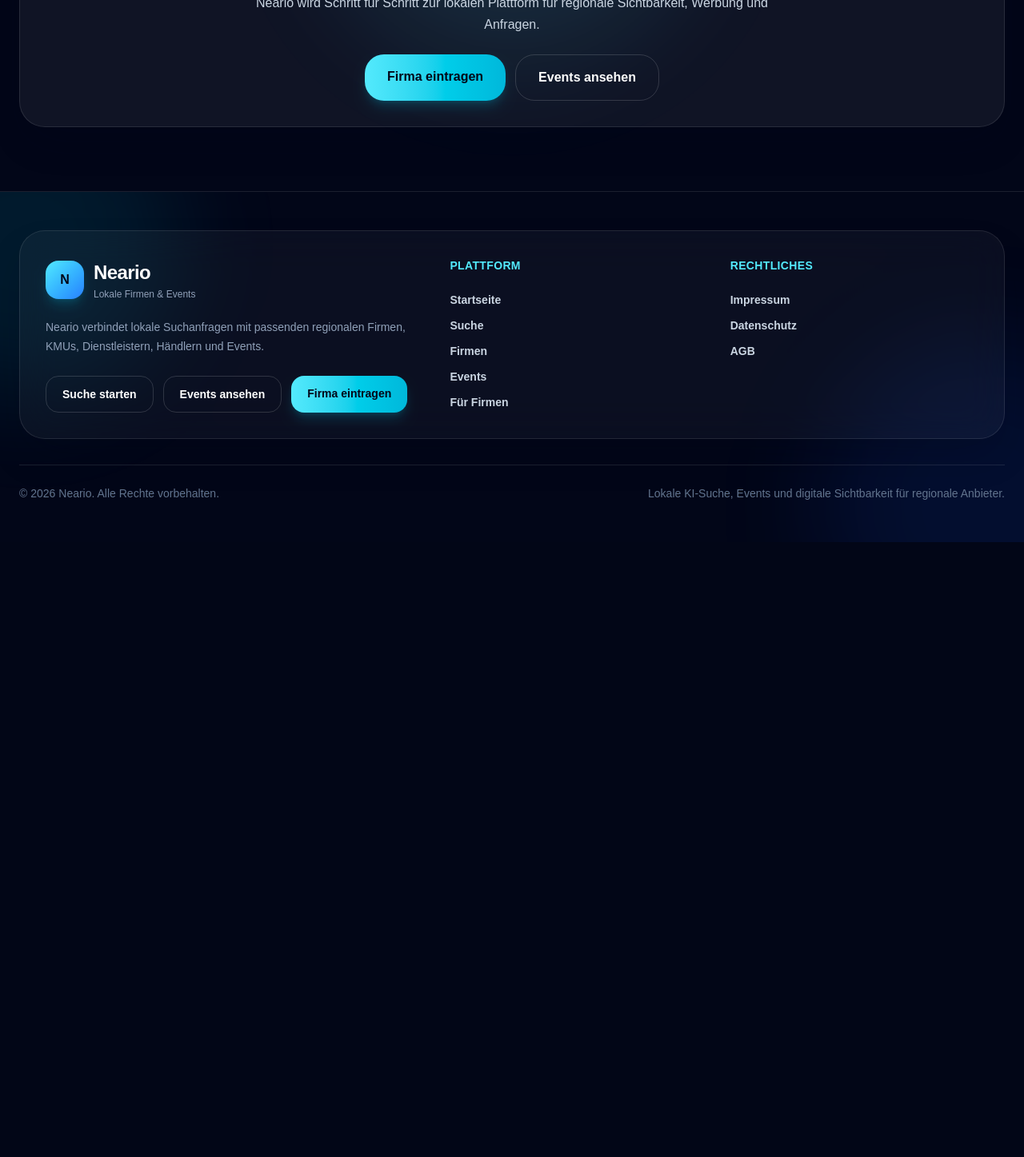
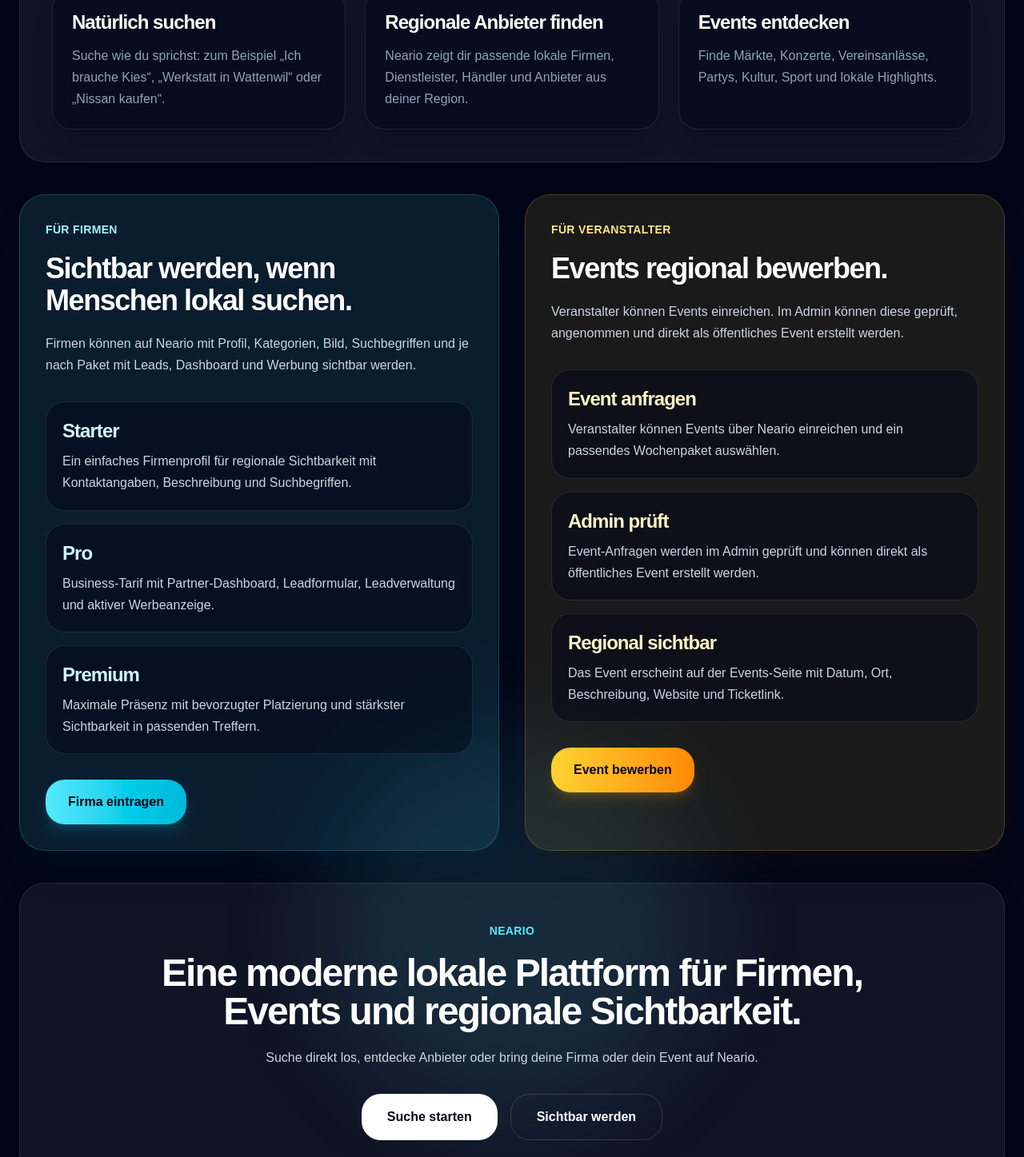
Before and after one commit to mrbern/Locario, a Next.js app: page / in a window 1280 px wide. Shown: the part 1330-2777 px from the top of the page at 80% size. Before the commit the page ends 2008 px from the top, so only its background shows below. Built offline with nearby package versions, Linux system fonts and the light colour scheme.

Commit message:
Finalize homepage structure

```diff
--- a/src/app/page.tsx
+++ b/src/app/page.tsx
@@ -3,6 +3,60 @@
 import { FormEvent, useState } from "react";
 import Link from "next/link";
 import { useRouter } from "next/navigation";
+
+const userBenefits = [
+  {
+    title: "Natürlich suchen",
+    description:
+      "Suche wie du sprichst: zum Beispiel „Ich brauche Kies“, „Werkstatt in Wattenwil“ oder „Nissan kaufen“.",
+  },
+  {
+    title: "Regionale Anbieter finden",
+    description:
+      "Neario zeigt dir passende lokale Firmen, Dienstleister, Händler und Anbieter aus deiner Region.",
+  },
+  {
+    title: "Events entdecken",
+    description:
+      "Finde Märkte, Konzerte, Vereinsanlässe, Partys, Kultur, Sport und lokale Highlights.",
+  },
+];
+
+const businessBenefits = [
+  {
+    title: "Starter",
+    description:
+      "Ein einfaches Firmenprofil für regionale Sichtbarkeit mit Kontaktangaben, Beschreibung und Suchbegriffen.",
+  },
+  {
+    title: "Pro",
+    description:
+      "Business-Tarif mit Partner-Dashboard, Leadformular, Leadverwaltung und aktiver Werbeanzeige.",
+  },
+  {
+    title: "Premium",
+    description:
+      "Maximale Präsenz mit bevorzugter Platzierung und stärkster Sichtbarkeit in passenden Treffern.",
+  },
+];
+
+const eventBenefits = [
+  {
+    title: "Event anfragen",
+    description:
+      "Veranstalter können Events über Neario einreichen und ein passendes Wochenpaket auswählen.",
+  },
+  {
+    title: "Admin prüft",
+    description:
+      "Event-Anfragen werden im Admin geprüft und können direkt als öffentliches Event erstellt werden.",
+  },
+  {
+    title: "Regional sichtbar",
+    description:
+      "Das Event erscheint auf der Events-Seite mit Datum, Ort, Beschreibung, Website und Ticketlink.",
+  },
+];
 
 export default function HomePage() {
   const router = useRouter();
@@ -44,9 +98,8 @@
           <h1 className="mt-6 text-4xl font-black tracking-tight sm:text-5xl md:text-7xl">
             Entdecke, was in deiner{" "}
             <span className="bg-gradient-to-r from-cyan-200 via-white to-blue-200 bg-clip-text text-transparent">
-              Region
-            </span>{" "}
-            läuft.
+              Region läuft.
+            </span>
           </h1>
 
           <p className="mx-auto mt-5 max-w-2xl text-base leading-7 text-slate-300 md:text-lg md:leading-8">
@@ -75,7 +128,7 @@
           </form>
         </div>
 
-        <div className="mt-10 grid gap-6 lg:grid-cols-2">
+        <div className="mx-auto mt-10 grid w-full max-w-6xl gap-6 lg:grid-cols-2">
           <PortalCard
             href="/firmen"
             eyebrow="Lokale Anbieter"
@@ -96,52 +149,135 @@
             variant="events"
           />
         </div>
+      </section>
 
-        <section className="mt-10 grid gap-4 md:grid-cols-3">
-          <InfoCard
-            title="Für Nutzer"
-            description="Schnell finden, was lokal relevant ist: Firmen, Angebote und Veranstaltungen."
-          />
+      <section className="relative mx-auto max-w-7xl px-5 pb-20 sm:px-6">
+        <section className="rounded-[2rem] border border-white/10 bg-white/[0.06] p-8 shadow-2xl shadow-slate-950/20 md:p-10">
+          <div className="max-w-3xl">
+            <p className="text-sm font-black uppercase tracking-wide text-cyan-300">
+              Für Nutzer
+            </p>
 
-          <InfoCard
-            title="Für Firmen"
-            description="Mehr Sichtbarkeit durch moderne Profile, Suchbegriffe, Bilder und Leads."
-          />
+            <h2 className="mt-4 text-4xl font-black tracking-tight md:text-5xl">
+              Lokal suchen, schneller finden.
+            </h2>
 
-          <InfoCard
-            title="Für Veranstalter"
-            description="Events können später wochenweise beworben und hervorgehoben werden."
-          />
+            <p className="mt-5 text-slate-300">
+              Neario soll dir helfen, regionale Anbieter und Veranstaltungen
+              einfacher zu entdecken, ohne lange auf verschiedenen Seiten suchen
+              zu müssen.
+            </p>
+          </div>
+
+          <div className="mt-10 grid gap-6 md:grid-cols-3">
+            {userBenefits.map((benefit) => (
+              <InfoCard
+                key={benefit.title}
+                title={benefit.title}
+                description={benefit.description}
+              />
+            ))}
+          </div>
         </section>
 
-        <section className="mt-10 rounded-[2rem] border border-white/10 bg-white/[0.06] p-6 text-center shadow-2xl shadow-slate-950/20 md:p-8">
-          <p className="text-sm font-black uppercase tracking-wide text-cyan-300">
-            Mitmachen
-          </p>
+        <section className="mt-10 grid gap-8 lg:grid-cols-2">
+          <section className="rounded-[2rem] border border-cyan-300/20 bg-cyan-300/10 p-8 shadow-2xl shadow-cyan-950/20">
+            <p className="text-sm font-black uppercase tracking-wide text-cyan-200">
+              Für Firmen
+            </p>
 
-          <h2 className="mt-3 text-2xl font-black tracking-tight md:text-4xl">
-            Du willst mit deiner Firma oder deinem Event auf Neario sichtbar
-            werden?
-          </h2>
+            <h2 className="mt-4 text-4xl font-black tracking-tight">
+              Sichtbar werden, wenn Menschen lokal suchen.
+            </h2>
 
-          <p className="mx-auto mt-3 max-w-2xl text-slate-300">
-            Neario wird Schritt für Schritt zur lokalen Plattform für regionale
-            Sichtbarkeit, Werbung und Anfragen.
-          </p>
+            <p className="mt-5 text-slate-300">
+              Firmen können auf Neario mit Profil, Kategorien, Bild,
+              Suchbegriffen und je nach Paket mit Leads, Dashboard und Werbung
+              sichtbar werden.
+            </p>
 
-          <div className="mt-6 flex flex-col justify-center gap-3 sm:flex-row">
+            <div className="mt-8 grid gap-4">
+              {businessBenefits.map((benefit) => (
+                <BusinessCard
+                  key={benefit.title}
+                  title={benefit.title}
+                  description={benefit.description}
+                />
+              ))}
+            </div>
+
             <Link
               href="/fuer-firmen"
-              className="rounded-3xl bg-gradient-to-r from-cyan-300 to-cyan-500 px-7 py-4 text-center font-black text-slate-950 shadow-lg shadow-cyan-500/20 transition hover:-translate-y-0.5"
+              className="mt-8 inline-flex rounded-3xl bg-gradient-to-r from-cyan-300 to-cyan-500 px-7 py-4 text-center font-black text-slate-950 shadow-lg shadow-cyan-500/20 transition hover:-translate-y-0.5"
             >
               Firma eintragen
             </Link>
+          </section>
+
+          <section className="rounded-[2rem] border border-amber-300/20 bg-amber-300/10 p-8 shadow-2xl shadow-amber-950/20">
+            <p className="text-sm font-black uppercase tracking-wide text-amber-200">
+              Für Veranstalter
+            </p>
+
+            <h2 className="mt-4 text-4xl font-black tracking-tight">
+              Events regional bewerben.
+            </h2>
+
+            <p className="mt-5 text-slate-300">
+              Veranstalter können Events einreichen. Im Admin können diese
+              geprüft, angenommen und direkt als öffentliches Event erstellt
+              werden.
+            </p>
+
+            <div className="mt-8 grid gap-4">
+              {eventBenefits.map((benefit) => (
+                <BusinessCard
+                  key={benefit.title}
+                  title={benefit.title}
+                  description={benefit.description}
+                  amber
+                />
+              ))}
+            </div>
 
             <Link
-              href="/events"
-              className="rounded-3xl border border-white/15 px-7 py-4 text-center font-bold text-white transition hover:border-cyan-300/30 hover:bg-white/10"
+              href="/fuer-firmen"
+              className="mt-8 inline-flex rounded-3xl bg-gradient-to-r from-amber-300 to-orange-400 px-7 py-4 text-center font-black text-slate-950 shadow-lg shadow-amber-500/20 transition hover:-translate-y-0.5"
             >
-              Events ansehen
+              Event bewerben
+            </Link>
+          </section>
+        </section>
+
+        <section className="mt-10 rounded-[2rem] border border-white/10 bg-white/[0.06] p-8 text-center shadow-2xl shadow-slate-950/20 md:p-12">
+          <p className="text-sm font-black uppercase tracking-wide text-cyan-300">
+            Neario
+          </p>
+
+          <h2 className="mx-auto mt-4 max-w-4xl text-4xl font-black tracking-tight md:text-5xl">
+            Eine moderne lokale Plattform für Firmen, Events und regionale
+            Sichtbarkeit.
+          </h2>
+
+          <p className="mx-auto mt-5 max-w-2xl text-slate-300">
+            Suche direkt los, entdecke Anbieter oder bring deine Firma oder dein
+            Event auf Neario.
+          </p>
+
+          <div className="mt-8 flex flex-col justify-center gap-4 sm:flex-row">
+            <button
+              type="button"
+              onClick={() => goToSearch("")}
+              className="rounded-3xl bg-white px-8 py-4 text-center font-black text-slate-950 transition hover:-translate-y-0.5 hover:bg-slate-200"
+            >
+              Suche starten
+            </button>
+
+            <Link
+              href="/fuer-firmen"
+              className="rounded-3xl border border-white/15 px-8 py-4 text-center font-bold text-white transition hover:border-cyan-300/30 hover:bg-white/10"
+            >
+              Sichtbar werden
             </Link>
           </div>
         </section>
@@ -221,7 +357,13 @@
           <p className="text-sm font-bold text-slate-200">{secondaryText}</p>
         </div>
 
-        <div className="mt-7 inline-flex rounded-2xl bg-white px-5 py-3 text-sm font-black text-slate-950 transition group-hover:bg-cyan-300">
+        <div
+          className={`mt-7 inline-flex rounded-2xl px-5 py-3 text-sm font-black text-slate-950 transition ${
+            isEvents
+              ? "bg-white group-hover:bg-amber-300"
+              : "bg-white group-hover:bg-cyan-300"
+          }`}
+        >
           {primaryAction}
         </div>
       </div>
@@ -237,10 +379,34 @@
   description: string;
 }) {
   return (
-    <article className="rounded-[1.5rem] border border-white/10 bg-white/[0.05] p-5 shadow-xl shadow-slate-950/20">
-      <h3 className="text-xl font-black">{title}</h3>
+    <article className="rounded-[1.5rem] border border-white/10 bg-slate-950/50 p-6 shadow-xl shadow-slate-950/20 transition hover:-translate-y-1 hover:border-cyan-300/30 hover:bg-white/[0.08]">
+      <h3 className="text-2xl font-black">{title}</h3>
 
-      <p className="mt-2 text-sm leading-6 text-slate-400">{description}</p>
+      <p className="mt-3 leading-7 text-slate-400">{description}</p>
     </article>
   );
 }
+
+function BusinessCard({
+  title,
+  description,
+  amber = false,
+}: {
+  title: string;
+  description: string;
+  amber?: boolean;
+}) {
+  return (
+    <article className="rounded-3xl border border-white/10 bg-slate-950/50 p-5">
+      <h3
+        className={`text-2xl font-black ${
+          amber ? "text-amber-100" : "text-cyan-100"
+        }`}
+      >
+        {title}
+      </h3>
+
+      <p className="mt-2 text-slate-300">{description}</p>
+    </article>
+  );
+}
```
